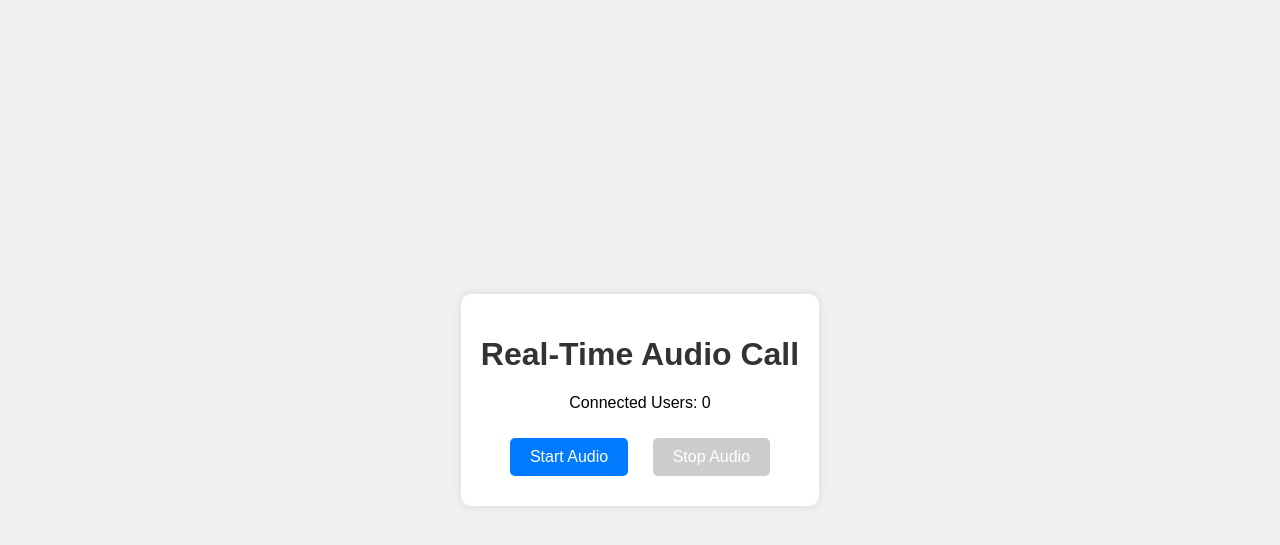
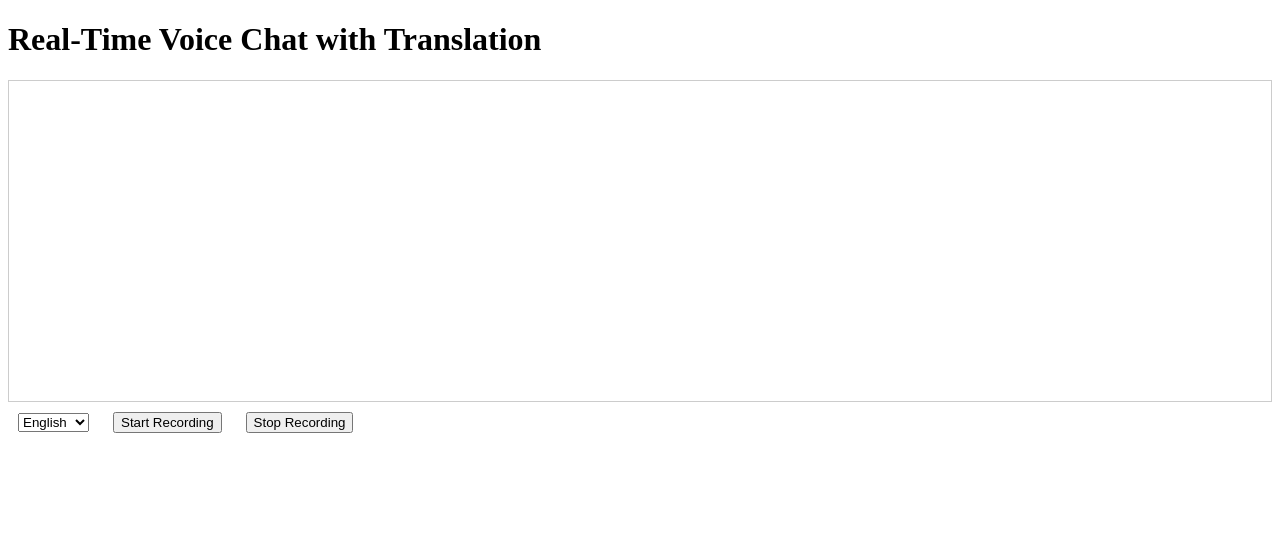
Before and after one commit to programmeo/AudioCallpy, a Flask app: page / in a window 1280 px wide. Shown: the top 545 px of the page. Run offline with Flask 3, Linux system fonts and the light colour scheme; some libraries are stand-ins or nearby versions.

Commit message:
2.O Update

```diff
--- a/templates/index.html
+++ b/templates/index.html
@@ -1,20 +1,26 @@
 <!DOCTYPE html>
-<html lang="en">
+<html>
 <head>
-    <meta charset="UTF-8">
-    <meta name="viewport" content="width=device-width, initial-scale=1.0">
-    <title>Real-Time Audio Call</title>
-    <link rel="stylesheet" href="{{ url_for('static', filename='css/style.css') }}">
+    <title>Flask Voice Chat with Translation</title>
+    <script src="https://cdnjs.cloudflare.com/ajax/libs/socket.io/4.5.1/socket.io.js"></script>
+    <style>
+        #chat { height: 300px; overflow-y: scroll; border: 1px solid #ccc; padding: 10px; }
+        button, select { margin: 10px; }
+    </style>
 </head>
 <body>
-    <div class="container">
-        <h1>Real-Time Audio Call</h1>
-        <p>Connected Users: <span id="user-count">0</span></p>
-        <p id="vad-status"></p>
-        <button id="start-audio">Start Audio</button>
-        <button id="stop-audio" disabled>Stop Audio</button>
-    </div>
-    <script src="https://cdnjs.cloudflare.com/ajax/libs/socket.io/4.7.5/socket.io.js"></script>
-    <script src="{{ url_for('static', filename='js/script.js') }}"></script>
+    <h1>Real-Time Voice Chat with Translation</h1>
+    <div id="chat"></div>
+    <select id="language" onchange="setLanguage()">
+        <option value="en">English</option>
+        <option value="es">Spanish</option>
+        <option value="fr">French</option>
+        <option value="de">German</option>
+        <option value="hi">Hindi</option>
+    </select>
+    <button onclick="startRecording()">Start Recording</button>
+    <button onclick="stopRecording()">Stop Recording</button>
+
+    <script src="/static/script.js"></script>
 </body>
 </html>
```
